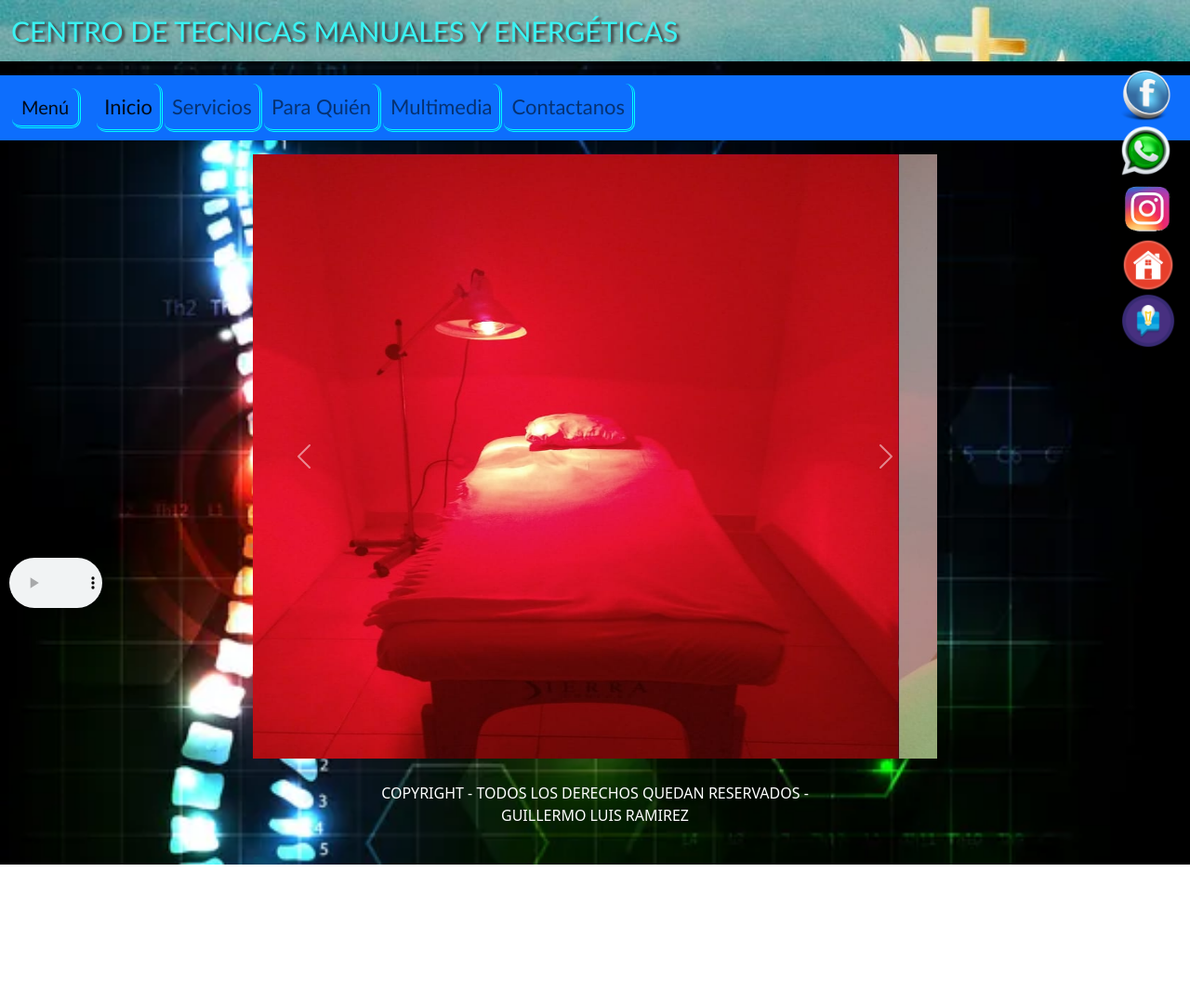
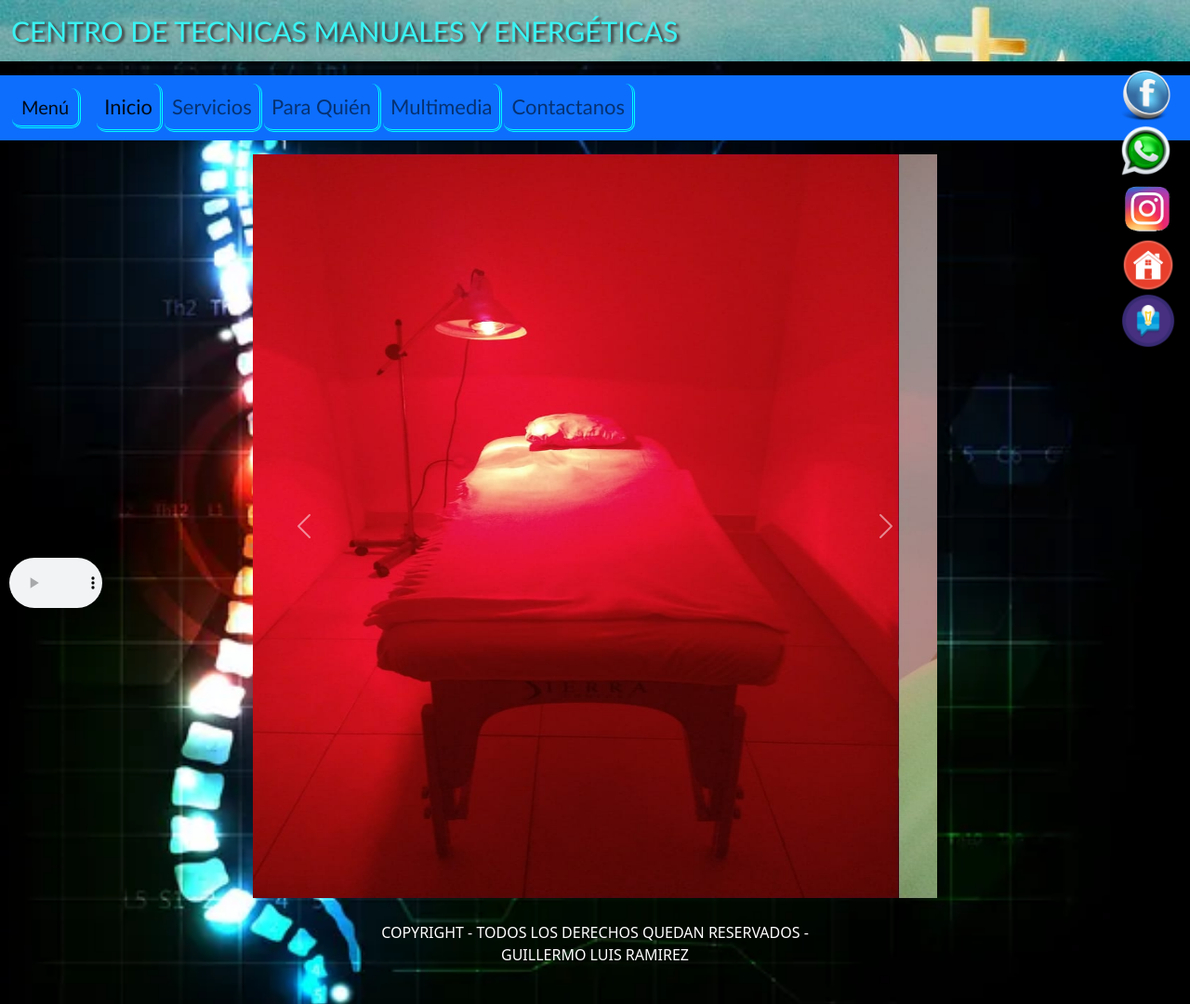
Before and after one commit to Guilloram22/CTMYE, a plain HTML site: page pages/multimedia.html in a window 1280 px wide. Shown: the whole page at 93% size. Before the commit the page ends 930 px from the top, so only its background shows below. Drawn offline with nearby package versions, Linux system fonts and the light colour scheme; files whose address does not match are found by name.

Commit message:
comenzando sass

```diff
--- a/css/style.scss
+++ b/css/style.scss
@@ -10,6 +10,12 @@
         margin: 0;
         padding: 0;
     }
+    .carousel-inner{
+        width: 60%;
+        display: contents;
+        justify-content: center;
+        align-items: center;
+      }
 
     .serviciosGenerales {
         width: 90%;
@@ -354,7 +360,12 @@
         margin: 0;
         padding: 0;
     }
-
+    .carousel-inner{
+        width: 70%;
+        display: contents;
+        justify-content: center;
+        align-items: center;
+      }
     h3 {
         color: darkcyan;
         font-variant: small-caps;
--- a/pages/multimedia.html
+++ b/pages/multimedia.html
@@ -86,7 +86,7 @@
          <div class="row justify-content-center">
             <div class="col-sm-8 col-md-8 col-xl-8">
                <div id="carouselExampleControls" class="carousel slide" data-bs-ride="carousel">
-                  <div class="carousel-inner" style="height: 650px;">
+                  <div class="carousel-inner">
                      <div class="carousel-item active">
                         <img src="../imag/consultorio1.jpg" class="d-block w-100 vh-100" alt="...">
                      </div>
```
Also changed, not shown: index.html (+1 -1 lines), pages/contacto.html (+4 -2 lines), css/style.css.
